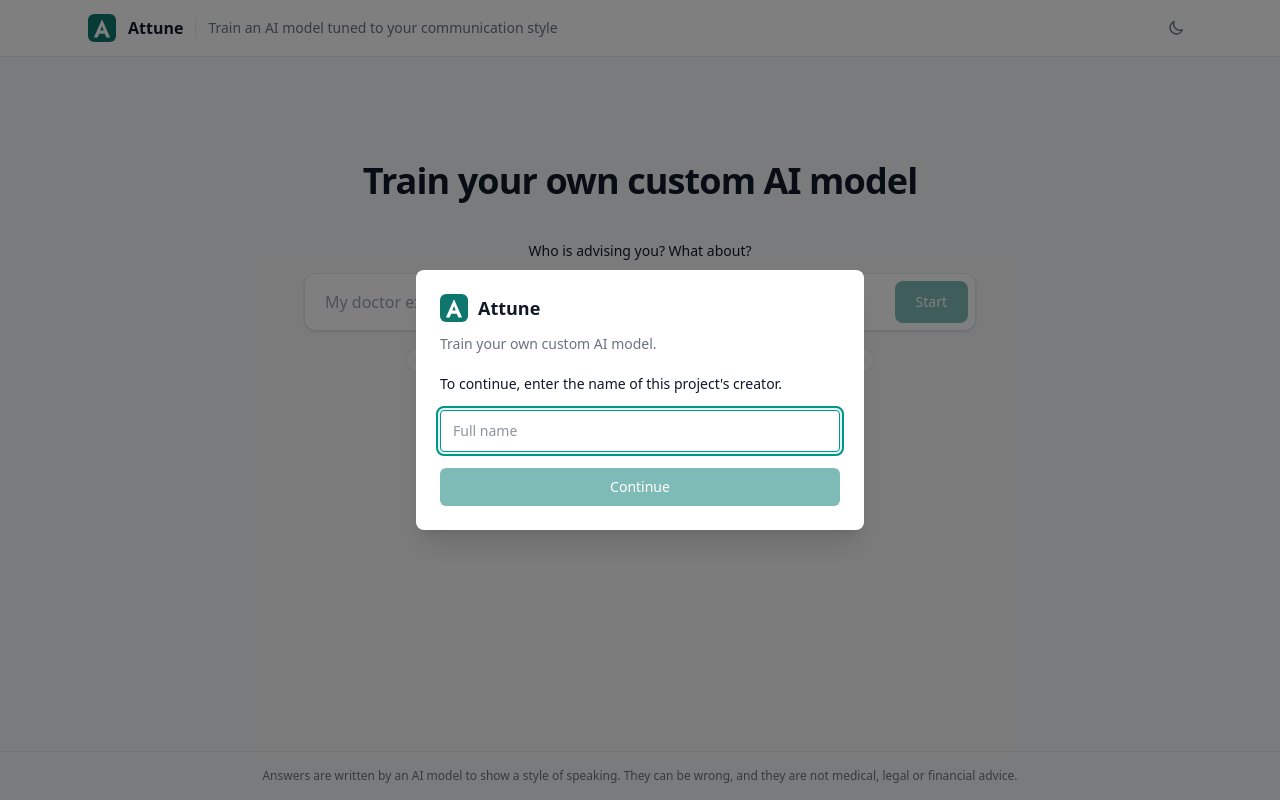
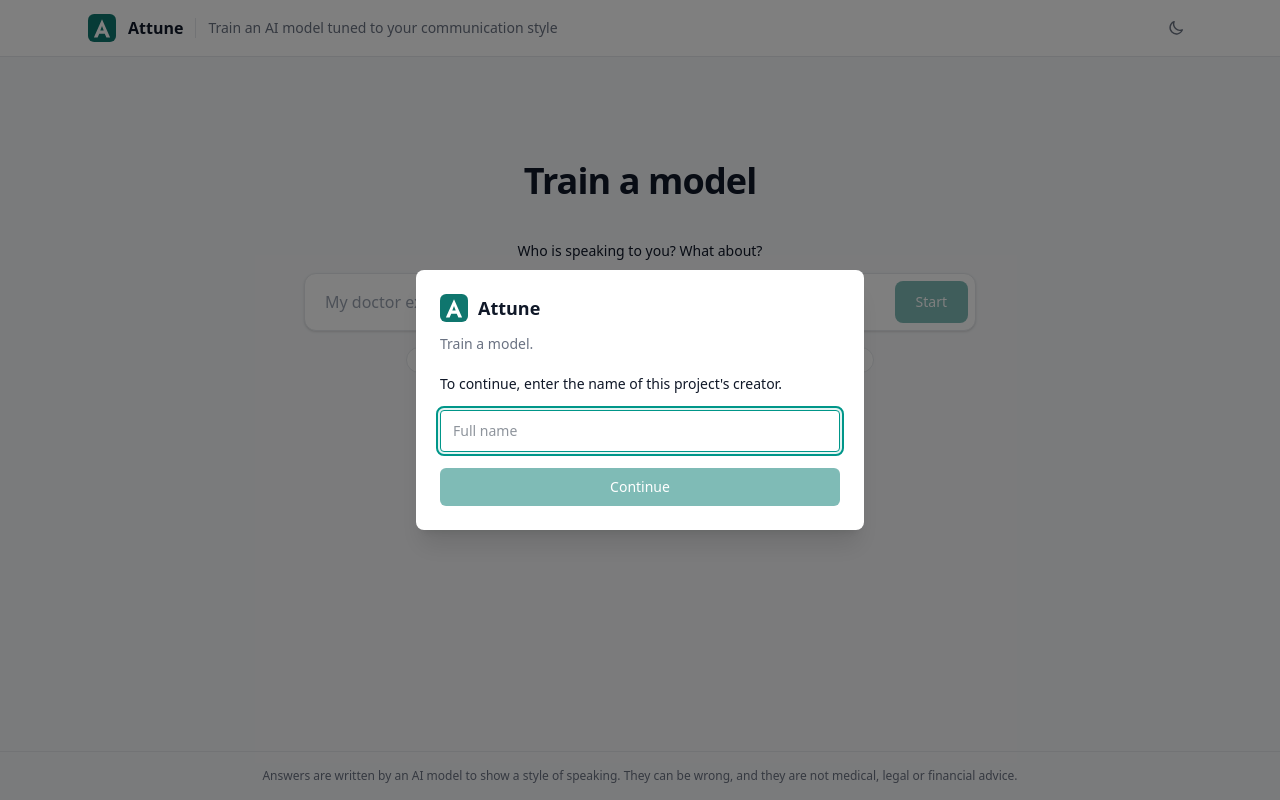
Before and after one commit to jessecui/attune, a React (Vite) app in the folder app/frontend/: page / in a window 1280 px wide. Built offline with nearby package versions, Linux system fonts and the light colour scheme; no server answers.

Commit message:
Simpler wording: Train a model; Who is speaking to you? What about?

```diff
--- a/app/frontend/src/screens/Gate.tsx
+++ b/app/frontend/src/screens/Gate.tsx
@@ -16,7 +16,7 @@ export function Gate({ onDone }: { onDone: () => void }) {
           <Logo />
           <h1 id="gate-title" className="text-lg font-semibold text-gray-900">Attune</h1>
         </div>
-        <p className="mt-3 text-gray-500">Train your own custom AI model.</p>
+        <p className="mt-3 text-gray-500">Train a model.</p>
         <label htmlFor="password" className="mt-5 block font-medium leading-snug text-gray-900">To continue, enter the name of this project's creator.</label>
         <input id="password" type="text" autoFocus autoComplete="off" placeholder="Full name" value={password}
           onChange={(e) => setPassword(e.target.value)} aria-invalid={!!error} aria-describedby={error ? 'gate-error' : undefined}
--- a/app/frontend/src/screens/Results.tsx
+++ b/app/frontend/src/screens/Results.tsx
@@ -34,7 +34,7 @@ export function Results({ summary, mock, onAgain, onExpired }: { summary: Summar
       <div className="space-y-6">
         <section className="panel p-5">
           <p className="hint">Result · {summary.rounds} questions</p>
-          <h1 className="mt-1 text-lg font-semibold text-gray-900">Your custom AI model is ready</h1>
+          <h1 className="mt-1 text-lg font-semibold text-gray-900">Your model is ready</h1>
           <p className="mt-2 text-gray-600">
             {found.length > 0
               ? <>It learned that{setting} you prefer answers that <strong className="font-semibold text-gray-900">{describe(found)}</strong>.</>
--- a/app/frontend/src/screens/Welcome.tsx
+++ b/app/frontend/src/screens/Welcome.tsx
@@ -23,10 +23,10 @@ export function Welcome({ choices, error, onDraft, onStart, onExpired }:
 
   return (
     <div className="mx-auto max-w-2xl pt-10 text-center sm:pt-20">
-      <h1 className="text-4xl font-semibold tracking-tight text-gray-900">Train your own custom AI model</h1>
+      <h1 className="text-4xl font-semibold tracking-tight text-gray-900">Train a model</h1>
 
       <form onSubmit={prepare} className="mt-10">
-        <label htmlFor="setting" className="font-medium text-gray-900">Who is advising you? What about?</label>
+        <label htmlFor="setting" className="font-medium text-gray-900">Who is speaking to you? What about?</label>
         {/* One field with its button inside it */}
         <div className="relative mt-3">
           <input id="setting" value={setting} onChange={(e) => setSetting(e.target.value)} maxLength={200} disabled={busy}
```
Also changed, not shown: 3 other files (tests, documents, lock files or other folders).
